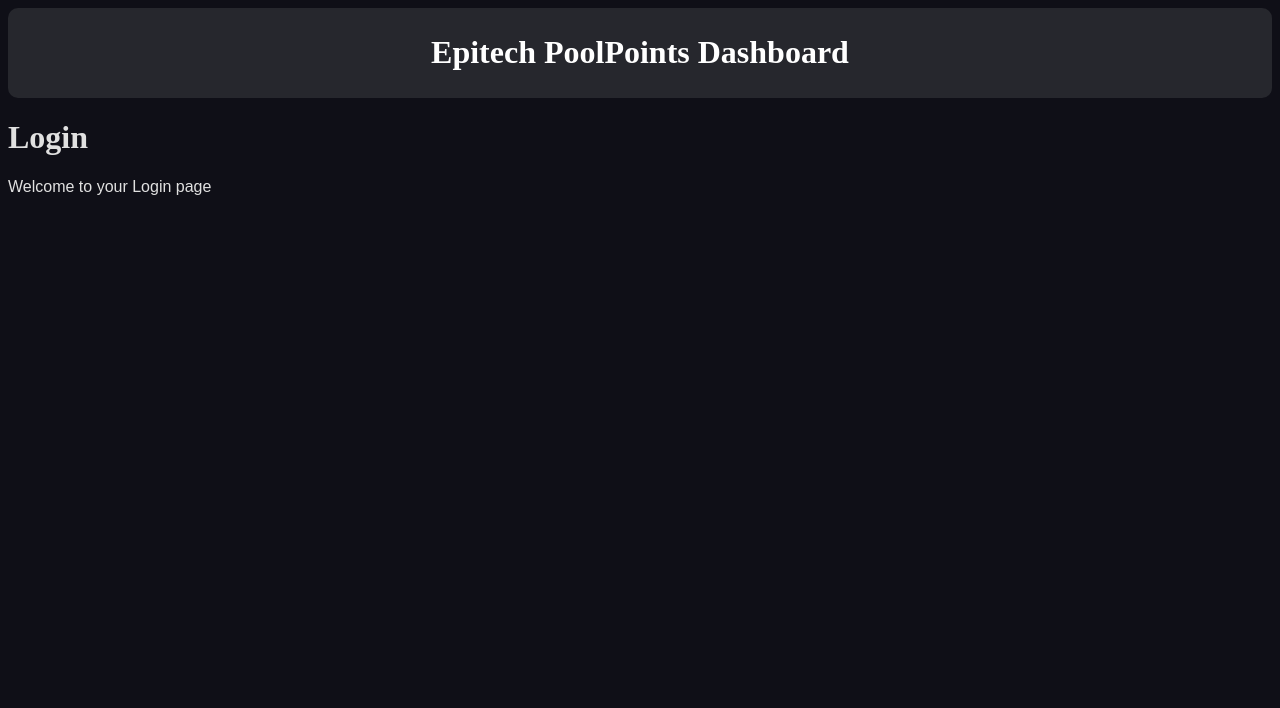
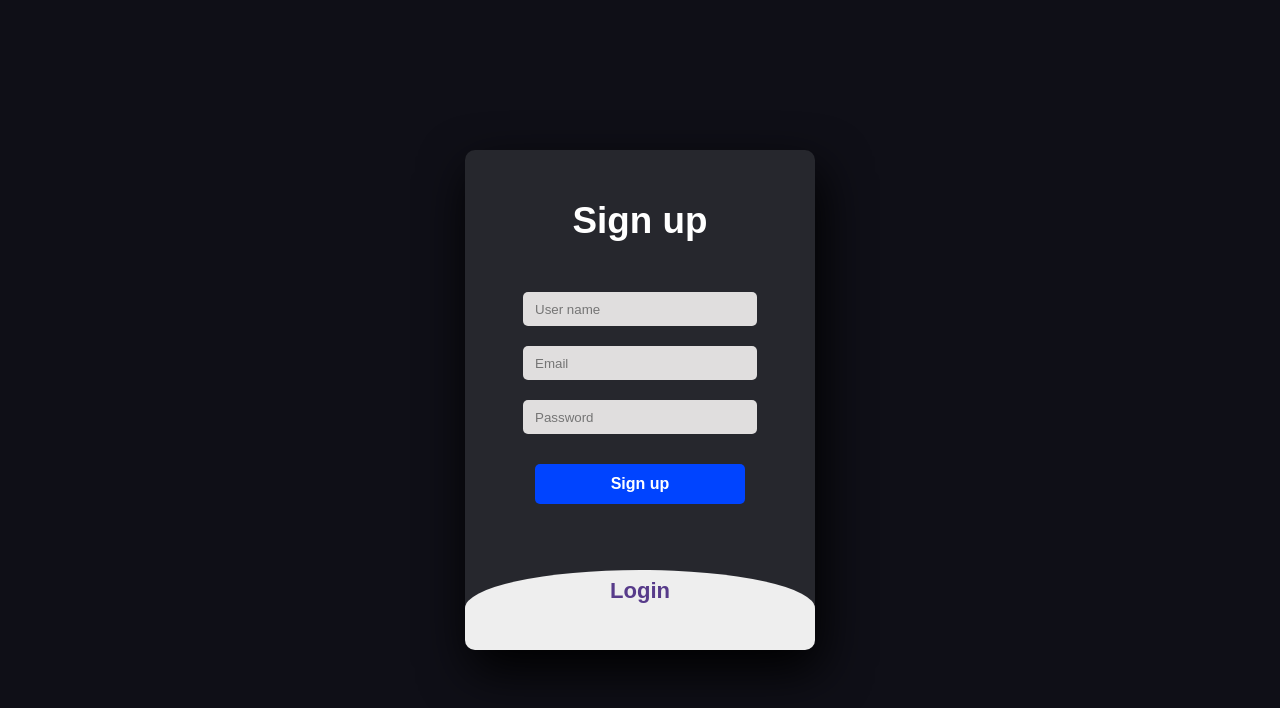
Before and after one commit to epitech-nice/EpiPool-Tech1, a Vue app in the folder new_frontend/: page /login in a window 1280 px wide. Shown: the top 708 px of the page. Built offline with nearby package versions, Linux system fonts and the light colour scheme.

Commit message:
[+] Need to link login and sign up withe back then auth will be finished 100 %

```diff
--- a/new_frontend/index.html
+++ b/new_frontend/index.html
@@ -4,6 +4,7 @@
     <meta charset="UTF-8">
     <link rel="icon" href="/favicon.ico">
     <meta name="viewport" content="width=device-width, initial-scale=1.0">
+    <link rel="stylesheet" href="https://cdnjs.cloudflare.com/ajax/libs/font-awesome/6.6.0/css/all.min.css">
     <title>Vite App</title>
   </head>
   <body>
--- a/new_frontend/package.json
+++ b/new_frontend/package.json
@@ -11,6 +11,7 @@
     "format": "prettier --write src/"
   },
   "dependencies": {
+    "axios": "^1.7.7",
     "vue": "^3.4.29",
     "vue-router": "^4.3.3"
   },
--- a/new_frontend/src/App.vue
+++ b/new_frontend/src/App.vue
@@ -1,18 +1,42 @@
 <template>
+  <SidebardNav v-if="showSidebarAndTitle" />
   <div id="app">
-    <EpitechTitle />
-    <router-view />
+    <div :class="{'spaceLeft': showSidebarAndTitle}">
+      <EpitechTitle v-if="showSidebarAndTitle" />
+      <router-view />
+    </div>
   </div>
 </template>
 
 <script>
-import EpitechTitle from './components/admin/EpitechTitle.vue'
+import { useRoute } from 'vue-router'
+import EpitechTitle from './components/EpitechTitle.vue'
+import SidebardNav from './components/SidebardNav.vue'
 
 export default {
   name: 'App',
   components: {
-    EpitechTitle
+    EpitechTitle,
+    SidebardNav
+  },
+  data() {
+    return {
+      showSidebarAndTitle: false
+    }
+  },
+  methods: {
+    getPosition() {
+      const route = useRoute()
+      this.showSidebarAndTitle = route.name !== 'login'
+    }
   }
 }
+</script>
 
-</script>
+<style>
+
+.spaceLeft {
+  margin-left: 75px;
+}
+
+</style>
--- a/new_frontend/src/assets/main.css
+++ b/new_frontend/src/assets/main.css
@@ -9,9 +9,9 @@
     --secondaryAccent: #00C853;
     --highlight: #FF6D00;
 
-    --buttonPrimary: #3A7AFE;
+    --buttonPrimary: #0044ff;
     --buttonSecondary: #333333;
-    --buttonHover: #2962FF;
+    --buttonHover: #3A7AFE;
 
     --success: #00C853;
     --error: #FF5252;
@@ -26,6 +26,7 @@
     background-color: var(--primaryBg);
     color: var(--primaryText);
     font-family: 'Arial', sans-serif;
+    margin: 0;
 }
 
 /* Global styling */
--- a/new_frontend/src/components/admin/EpitechTitle.vue
+++ b/new_frontend/src/components/EpitechTitle.vue
@@ -11,7 +11,10 @@
     color: white;
     text-align: center;
     padding: 5px;
-    border-radius: 10px;
+    height: fit-content;
+    margin-right: 5px;
+    margin-top: 5px;
+    margin-bottom: 5px;
 }
 
 </style>
--- /dev/null
+++ b/new_frontend/src/components/LoginForm.vue
@@ -0,0 +1,115 @@
+<template>
+    <div class="main">
+		<input type="checkbox" id="chk" aria-hidden="true">
+
+			<div class="signup">
+				<form>
+					<label for="chk" aria-hidden="true">Sign up</label>
+					<input type="text" name="txt" placeholder="User name" required>
+					<input type="email" name="email" placeholder="Email" required>
+					<input type="password" name="pswd" placeholder="Password" required>
+					<button type="submit">Sign up</button>
+				</form>
+			</div>
+
+			<div class="login">
+				<form>
+					<label for="chk" aria-hidden="true">Login</label>
+					<input type="email" name="email" placeholder="Email" required>
+					<input type="password" name="pswd" placeholder="Password" required>
+					<button>Login</button>
+				</form>
+			</div>
+	</div>
+</template>
+
+<script>
+
+
+
+</script>
+
+<style scoped>
+
+.main{
+	width: 350px;
+	height: 500px;
+	background: red;
+	overflow: hidden;
+    background-color: var(--secondaryBg);
+	border-radius: 10px;
+	box-shadow: 5px 20px 50px #000;
+}
+#chk{
+	display: none;
+}
+.signup{
+	position: relative;
+	width:100%;
+	height: 100%;
+}
+label{
+	color: #fff;
+	font-size: 2.3em;
+	justify-content: center;
+	display: flex;
+	margin: 50px;
+	font-weight: bold;
+	cursor: pointer;
+	transition: .5s ease-in-out;
+}
+input{
+	width: 60%;
+	height: 10px;
+	background: #e0dede;
+	justify-content: center;
+	display: flex;
+	margin: 20px auto;
+	padding: 12px;
+	border: none;
+	outline: none;
+	border-radius: 5px;
+}
+button{
+	width: 60%;
+	height: 40px;
+	margin: 10px auto;
+	justify-content: center;
+	display: block;
+	color: #fff;
+	background: var(--buttonPrimary);
+	font-size: 1em;
+	font-weight: bold;
+	margin-top: 30px;
+	outline: none;
+	border: none;
+	border-radius: 5px;
+	transition: .2s ease-in;
+	cursor: pointer;
+}
+button:hover{
+	background: var(--buttonHover);
+}
+.login{
+	height: 460px;
+	background: #eee;
+	border-radius: 60% / 10%;
+	transform: translateY(-180px);
+	transition: .8s ease-in-out;
+}
+.login label{
+	color: #573b8a;
+	transform: scale(.6);
+}
+
+#chk:checked ~ .login{
+	transform: translateY(-500px);
+}
+#chk:checked ~ .login label{
+	transform: scale(1);
+}
+#chk:checked ~ .signup label{
+	transform: scale(.6);
+}
+
+</style>
--- /dev/null
+++ b/new_frontend/src/components/SidebardNav.vue
@@ -0,0 +1,42 @@
+<template>
+    <div class="leftFullContainer">
+        <div class="TeamBubble">
+            <TeamBubble />
+        </div>
+    </div>
+</template>
+
+<script>
+import TeamBubble from './TeamBubble.vue'
+
+export default {
+    name: 'SidebarNav',
+    components: {
+        TeamBubble
+    }
+}
+
+</script>
+
+<style>
+
+.leftFullContainer {
+    position: absolute;
+    top: 0;
+    left: 0;
+    width: fit-content;
+    height: 100%;
+    background-color: var(--secondaryBg);
+    overflow: scroll;
+    color: white;
+}
+
+.TeamBubble {
+    display: flex;
+    justify-content: center;
+    flex-direction: column;
+    gap: 10px;
+    padding-top: 10px;
+}
+
+</style>
--- /dev/null
+++ b/new_frontend/src/components/TeamBubble.vue
@@ -0,0 +1,116 @@
+<template>
+    <div v-for="team in teams" :key="team.id" :class="['leftHover', { active: selectedTeam === team.id }]" @click="selectTeam(team.id)">
+        <span class="round" :style="{ backgroundColor: team.color }"></span>
+    </div>
+    <div>
+        <span class="round AddBtn"><i class="fa-solid fa-plus"></i></span>
+    </div>
+    <div>
+        <span class="round AddBtn"><i class="fa-solid fa-minus"></i></span>
+    </div>
+</template>
+
+<script>
+import axios from 'axios';
+
+export default {
+    name: 'TeamBubble',
+    data() {
+        return {
+            teams: [
+                {id: 2, name: 'Team 2', color: 'red'},
+                {id: 1, name: 'Team 1', color: 'blue'},
+            ],
+            selectedTeam: null,
+        };
+    },
+    methods: {
+        getTeams() {
+            axios.get('http://localhost:3000/api/teams')
+            .then(response => {
+                this.teams = response.data;
+            })
+            .catch(error => {
+                console.log(error);
+            });
+        },
+        selectTeam(teamId) {
+            this.selectedTeam = teamId;
+        }
+    },
+    mounted() {
+        this.getTeams();
+    }
+}
+</script>
+
+<style>
+
+.round {
+    width: 50px;
+    height: 50px;
+    background-color: white;
+    border-radius: 50%;
+    margin-right: 10px;
+    margin-left: 10px;
+    display: flex;
+    justify-content: center;
+    align-items: center;
+    font-size: 20px;
+    font-weight: bold;
+    color: white;
+    cursor: pointer;
+    transition: 0.3s;
+    border-color: var(--primaryBg);
+}
+
+.round:hover {
+    border-radius: 35%;
+}
+
+.AddBtn {
+    background-color: var(--primaryBg);
+    color: white;
+    font-size: 30px;
+    border-radius: 50%;
+    transition: 0.3s;
+    color: var(--success);
+}
+
+.AddBtn:hover {
+    background-color: var(--success);
+    color: white;
+}
+
+.leftHover {
+    position: relative;
+    transition: 0.3s;
+}
+
+.leftHover::before {
+    content: '';
+    position: absolute;
+    left: -5px;
+    top: 50%;
+    transform: translateY(-50%);
+    width: 5px;
+    height: 50%;
+    background-color: white;
+    border-radius: 0 25px 25px 0;
+    transition: width 0.3s ease, background-color 0.3s ease, left 0.3s ease, height 0.3s ease;
+}
+
+.leftHover:hover::before {
+    width: 5px;
+    background-color: white;
+    left: 0;
+}
+
+.leftHover.active::before {
+    width: 5px;
+    background-color: white;
+    left: 0;
+    height: 80%;
+}
+
+</style>
--- a/new_frontend/src/router/index.js
+++ b/new_frontend/src/router/index.js
@@ -6,14 +6,14 @@
     {
       path: '/login',
       name: 'login',
-      component: () => import('../views/Login.vue')
-    },
-    {
-      path: '/dashboard',
-      name: 'AdminDashboard',
-      component: () => import('../views/AdminDashboard.vue')
+      component: () => import('../views/LoginView.vue')
     }
   ]
 })
 
+router.beforeEach((to, from, next) => {
+  if (to.name !== 'login' && !localStorage.getItem('token')) next({ name: 'login' })
+  else next()
+})
+
 export default router
--- a/new_frontend/src/views/AdminDashboard.vue
+++ /dev/null
@@ -1,20 +0,0 @@
-<template>
-    <div>
-        <h1>Admin Dashboard</h1>
-    </div>
-</template>
-
-<script>
-
-export default {
-    name: 'AdminDashboard'
-}
-</script>
-
-<style scoped>
-
-.card {
-    background-color: var(--secondaryBg);
-}
-
-</style>
--- a/new_frontend/src/views/Login.vue
+++ /dev/null
@@ -1,6 +0,0 @@
-<template>
-    <div>
-        <h1>Login</h1>
-        <p>Welcome to your Login page</p>
-    </div>
-</template>
--- /dev/null
+++ b/new_frontend/src/views/LoginView.vue
@@ -0,0 +1,28 @@
+<template>
+    <div class="centerPage">
+        <LoginForm />
+    </div>
+</template>
+
+<script>
+import LoginForm from '@/components/LoginForm.vue';
+
+export default {
+    name: 'LoginView',
+    components: {
+        LoginForm
+    }
+}
+
+</script>
+
+<style>
+
+.centerPage {
+    position: fixed;
+    top: 50%;
+    left: 50%;
+    transform: translate(-50%, -50%);
+}
+
+</style>
```
Also changed, not shown: 1 other file (tests, documents, lock files or other folders).
